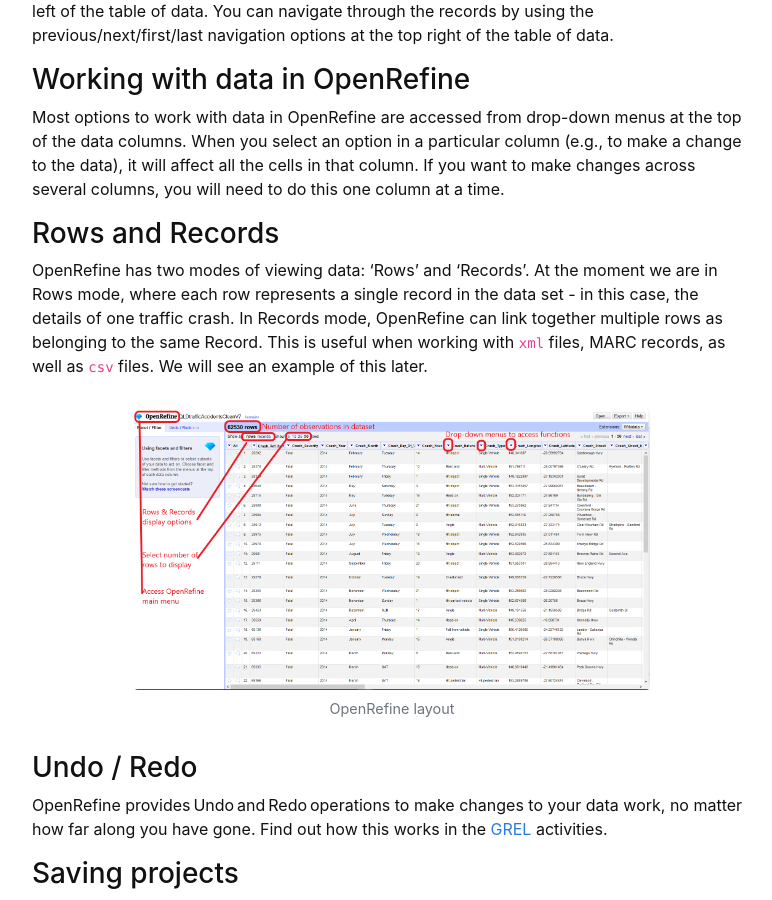
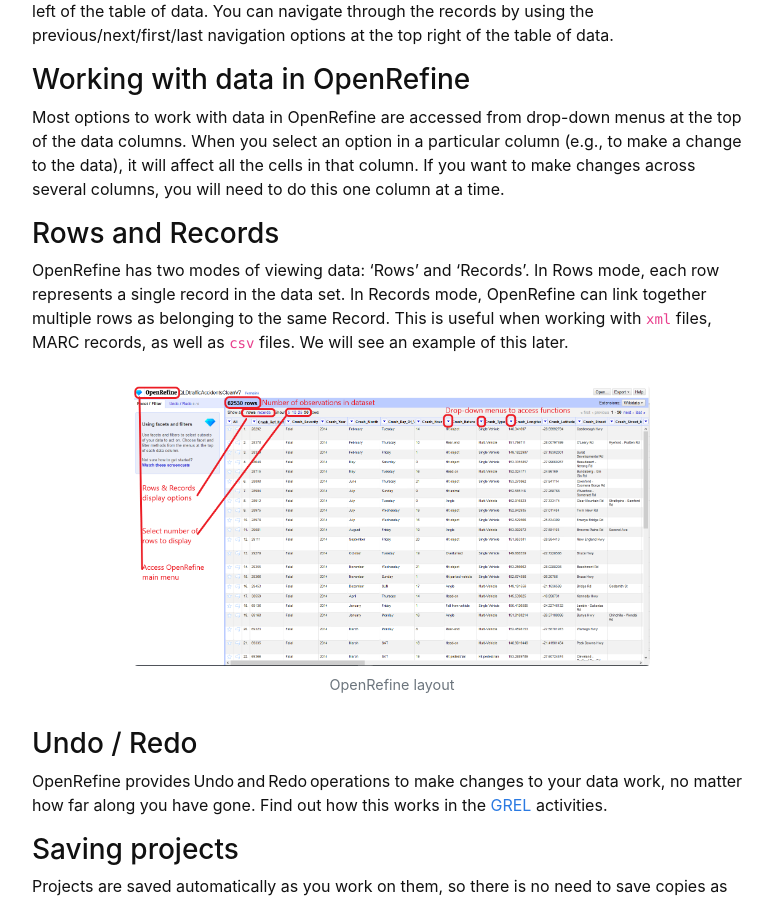
Before and after one commit to GULibrarySandbox/intro-data-wrangle, a Jekyll site: the page built from content/3-lesson.md, in a window 1280 px wide and 900 px high, scrolled down 462 px. Shown: the whole window, without its empty margins (248-1020 px from the left). Built offline with Jekyll 4.4.1, drawn with Linux system fonts in a browser that asks for light colours.

Commit message:
Update 3-lesson.md

```diff
--- a/content/3-lesson.md
+++ b/content/3-lesson.md
@@ -26,8 +26,7 @@ cells in that column. If you want to make changes across several columns, you wi
 
 ###  Rows and Records
 
-OpenRefine has two modes of viewing data: 'Rows' and 'Records'. At the moment we are in Rows mode,
-where each row represents a single record in the data set - in this case, the details of one traffic crash.  In Records mode, OpenRefine can link together multiple rows as belonging to the same Record.
+OpenRefine has two modes of viewing data: 'Rows' and 'Records'. In Rows mode, each row represents a single record in the data set.  In Records mode, OpenRefine can link together multiple rows as belonging to the same Record.
 This is useful when working with `xml` files, MARC records, as well as `csv` files. We will see an example of this later.
 
 {% include figure.html img="ORLayout.png" alt="OpenRefine layout" caption="OpenRefine layout" width="75%" %}
```
